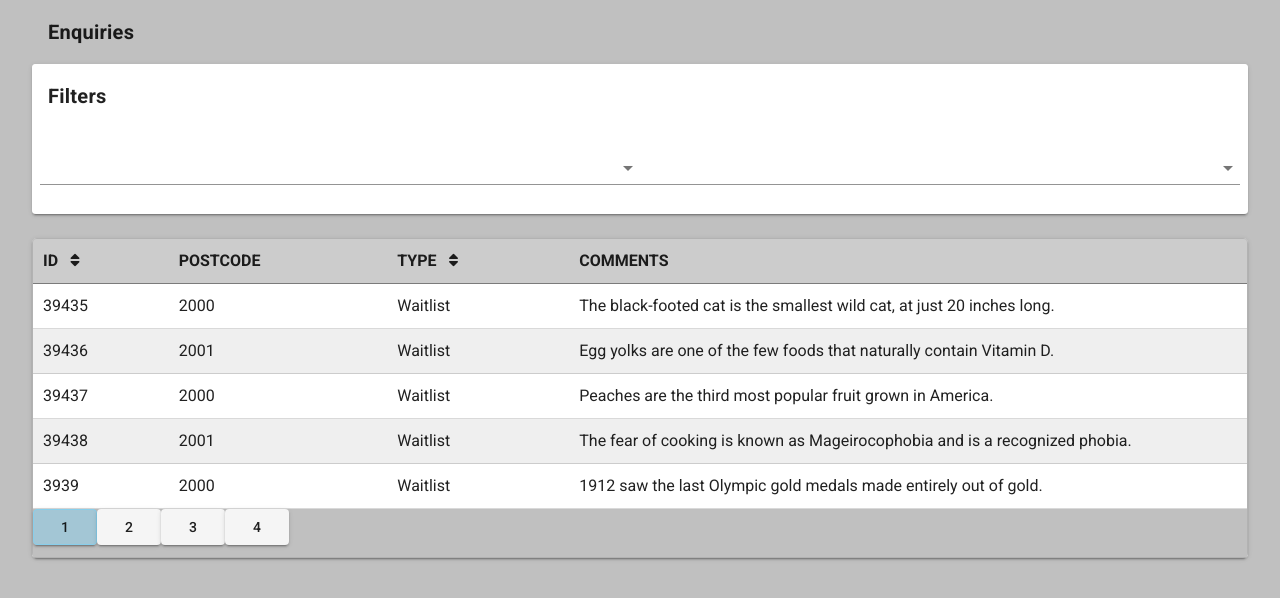
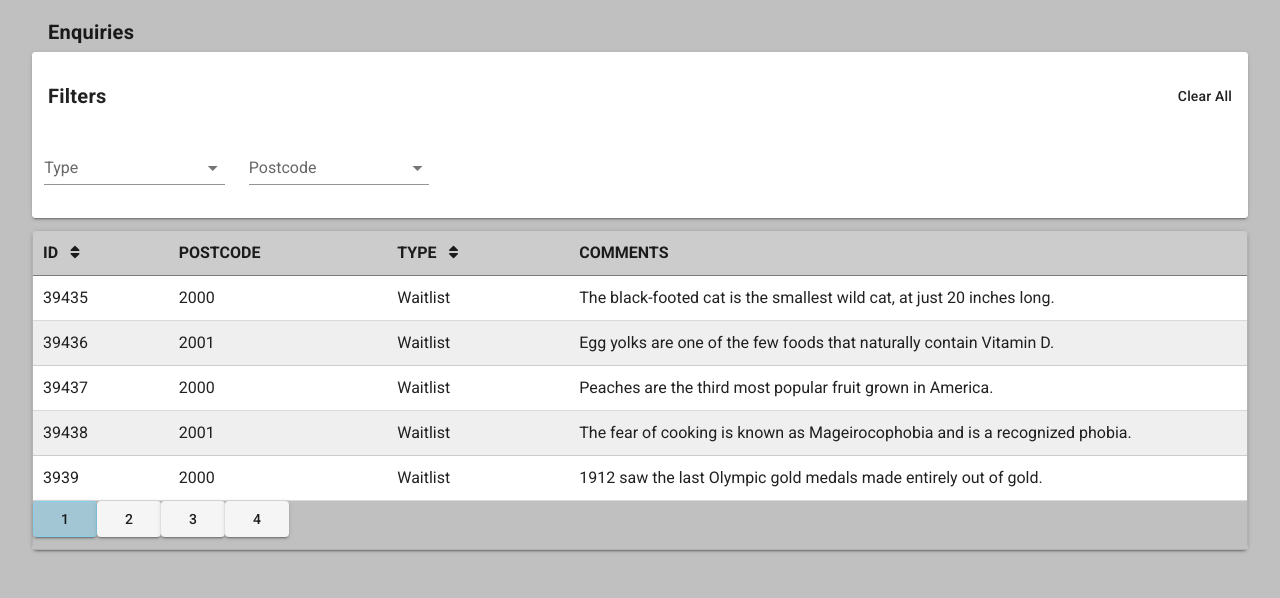
Before and after one commit to Bozzeh/Project1, a Vue app: page / in a window 1280 px wide. Shown: the top 598 px of the page. Built offline with nearby package versions, Linux system fonts and the light colour scheme.

Commit message:
Styling in filters

```diff
--- a/src/components/Filter.vue
+++ b/src/components/Filter.vue
@@ -1,13 +1,24 @@
 <template>
     <div>
         <v-card>
-            <v-card-title>
-                <strong>Filters</strong>
-            </v-card-title>
-            <v-card-actions>
-                <v-select></v-select>
-                <v-select></v-select>
-            </v-card-actions>
+            <v-row>
+                <v-col cols="6" style="padding-bottom: 0;">
+                    <v-card-title style="padding-bottom: 0;">
+                        <strong>Filters</strong>
+                    </v-card-title>
+                </v-col>
+                <v-col cols="6">
+                    <v-card-title style="padding-bottom: 0; font-size: 14px; float: right;">Clear All</v-card-title>
+                </v-col>
+            </v-row>
+            <v-row style="padding-left: 1%;">
+                <v-col cols="2">
+                    <v-select label="Type"></v-select>
+                </v-col>
+                <v-col cols="2">
+                    <v-select label="Postcode"></v-select>
+                </v-col>
+            </v-row>
         </v-card>
     </div>
 </template>
```
